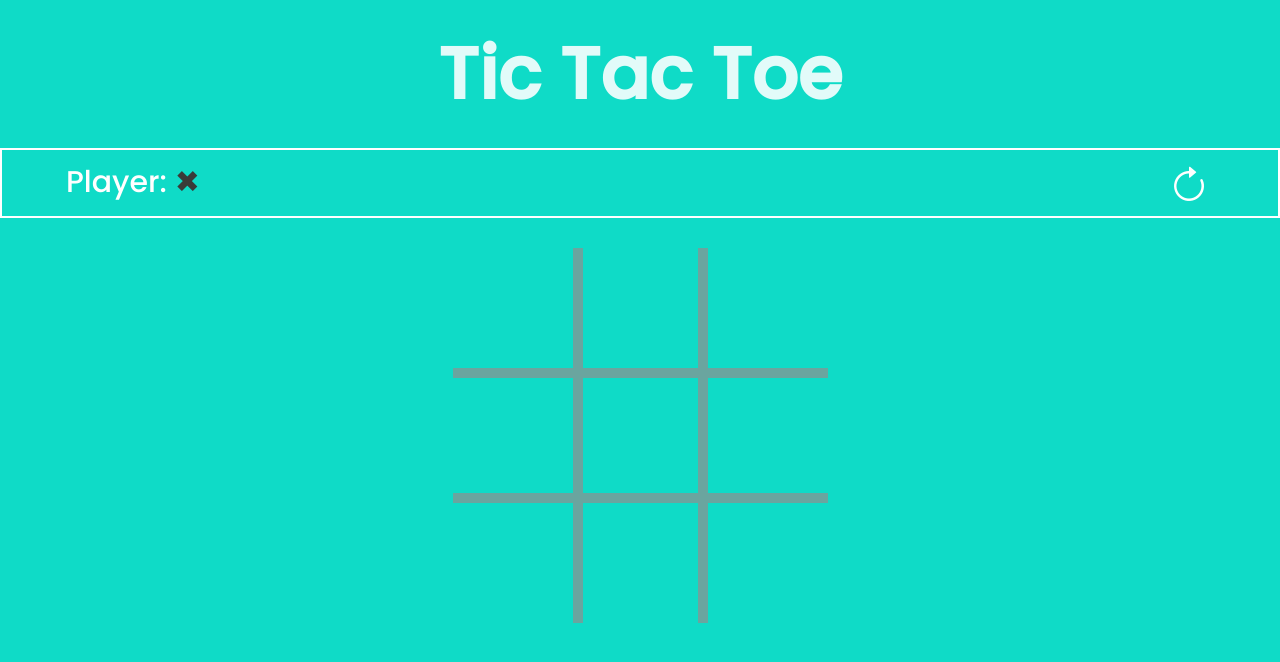
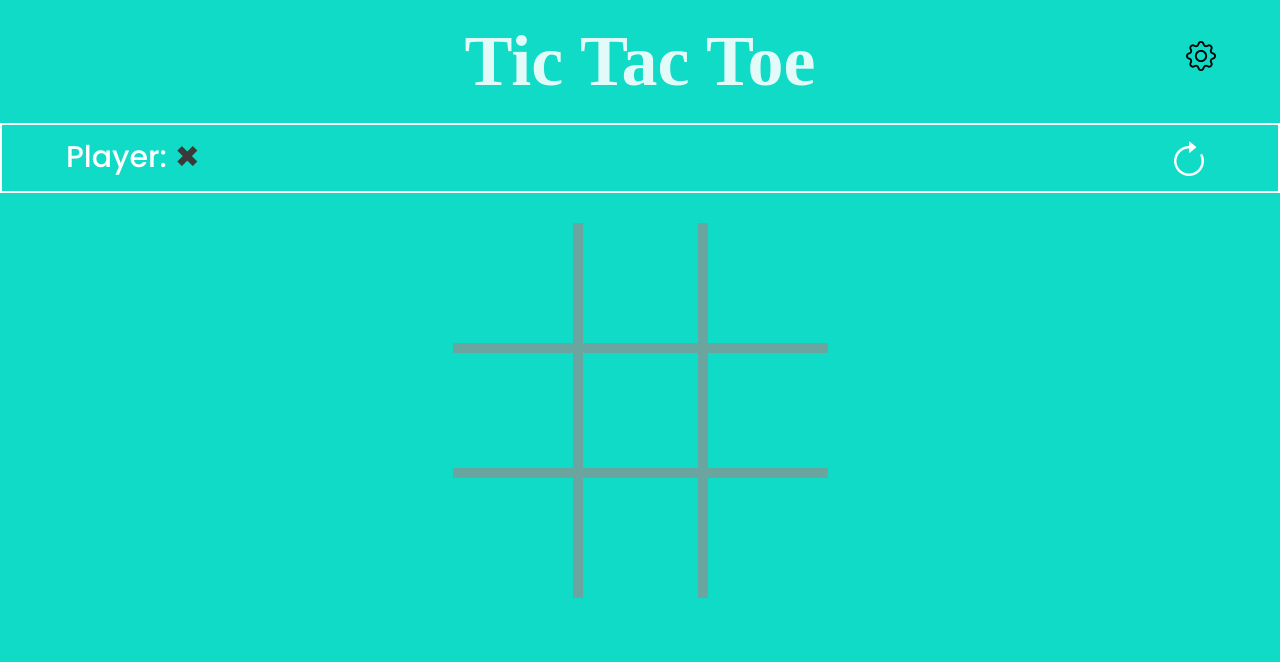
Before and after one commit to edwinjoshua2003/TicTacToe, a plain HTML site: page index.html in a window 1280 px wide. Drawn offline with nearby package versions, Linux system fonts and the light colour scheme; a web font is replaced by a local one.

Commit message:
theme toggle

```diff
--- a/app.js
+++ b/app.js
@@ -10,6 +10,13 @@ o.setAttribute("aria-hidden", "true");
 
 player = document.getElementById('player');
 player.innerHTML = '<span style="color:rgb(58, 59, 57)">✖</span>';
+
+const a = document.createElement("i");
+a.setAttribute("class", "bi bi-gear");
+const b = document.createElement("i");
+b.setAttribute("class", "bi bi-moon-fill");
+theme = document.getElementById('theme');
+theme.innerHTML = a.outerHTML;
 
 let c = 0;
 let cell = [];
@@ -118,6 +125,20 @@ function stop()
     document.addEventListener("click", refresh);
 }
 
+function change(){
+    if(theme.innerHTML == a.outerHTML){
+        theme.innerHTML = b.outerHTML;
+        document.body.style.setProperty("background", "rgb(26, 24, 24)");
+        theme.style.setProperty('color', 'white');
+
+    }
+    else{
+        theme.innerHTML = a.outerHTML;
+        document.body.style.setProperty("background", "#0fdbc7");
+        theme.style.setProperty('color', 'black');
+    }
+}
+
 for(let i=1 ; i<10 ; i++)
 {
     cell[i] = document.getElementById(`c${i}`);
--- a/index.html
+++ b/index.html
@@ -8,13 +8,14 @@
     <link rel="preconnect" href="https://fonts.gstatic.com">
     <link rel="stylesheet" href="https://cdn.jsdelivr.net/npm/bootstrap-icons@1.4.0/font/bootstrap-icons.css">
     <link rel="stylesheet" href="https://cdnjs.cloudflare.com/ajax/libs/font-awesome/4.7.0/css/font-awesome.min.css">
-    <link href="https://fonts.googleapis.com/css2?family=Alfa+Slab+One&display=swap" rel="stylesheet">
+    <link href="https://fonts.googleapis.com/css2?family=New+Tegomin&display=swap" rel="stylesheet">
     <link href="https://fonts.googleapis.com/css2?family=Poppins:wght@500&display=swap" rel="stylesheet">
     <title>Tic Tac Toe</title>
 </head>
 <body>
     <div class="landing">
         <h1><b>Tic Tac Toe</b></h1>
+        <button onclick="change()" class="theme" id="theme"></button>
         <div class="nav">
             <p>Player: <span id="player"></span></p>
             <button onclick="refresh()"><i class="bi bi-arrow-clockwise"></i></button>
--- a/style.css
+++ b/style.css
@@ -2,7 +2,7 @@
     margin:0;
     padding:0;
     box-sizing:border-box;
-    font-family: Poppins, sans-serif;
+    /* font-family: 'Poppins', sans-serif;   */
 }
 body{
     height:100vh;
@@ -12,8 +12,25 @@ body{
 h1{
     padding:20px 0;
     font-size:72px;
+    font-family: 'New Tegomin', serif;
+    /* font-style: oblique; */
     color:rgba(255, 255, 255, 0.884);
     text-align:center;
+}
+#theme{
+    position:fixed;
+    top:40px;
+    right: 5%;
+    font-size:30px;
+    outline:none;
+    border:none;
+    border-radius: 20px;
+    background: none;
+    transition: transform 1s ease-in-out;
+}
+#theme:hover{
+    /* color:red; */
+    transform: rotate(360deg);
 }
 
 .board table{
@@ -33,12 +50,13 @@ h1{
 }
 .nav p{
     color: white;
+    font-family: 'Poppins', sans-serif;
     font-size: 30px;
     width:50%;
 }
 .nav button i::before{
     position: relative;
-    bottom:3px;
+    top:2px;
     padding : 0 5px 0 5px;
 }
 .nav button{
```
